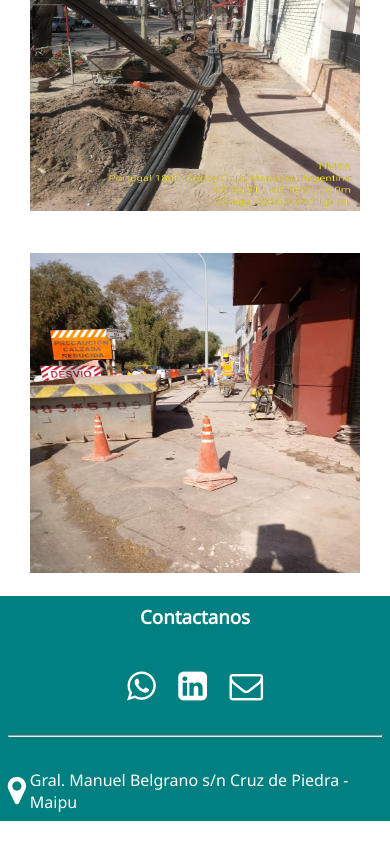
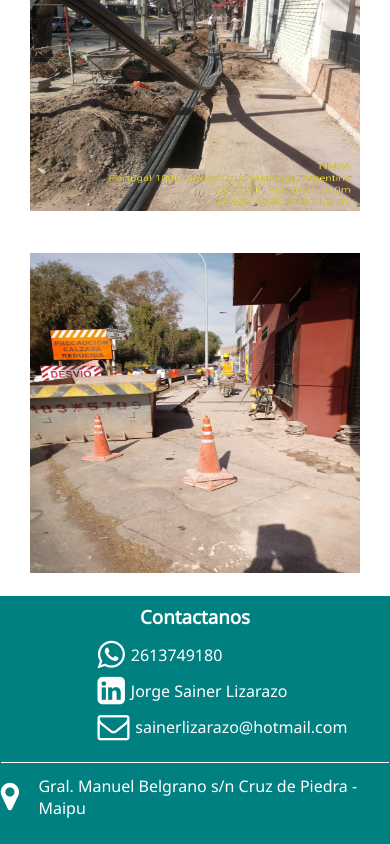
Before and after one commit to niconunez96/docker-react, a React (Create React App) app: page /home in a window 390 px wide. Shown: the part 1426-2270 px from the top of the page. Before the commit the page ends 2247 px from the top, so only its background shows below. Built offline with nearby package versions, Linux system fonts and the light colour scheme.

Commit message:
Arrange footer style

```diff
--- a/src/Components/Components/AboutUs.css
+++ b/src/Components/Components/AboutUs.css
@@ -23,7 +23,6 @@ ul{
     grid-template-rows: 1fr 1fr;
     grid-template-areas: "construction wineries"
                          "comunication electricity";
-    /* gap: 3%; */
 }
 
 .construction{
--- a/src/Components/Components/Footer.css
+++ b/src/Components/Components/Footer.css
@@ -1,27 +1,71 @@
+.contactUsContainer{
+    background-color: teal;
+    display: flex;
+    height: 12rem;
+    color: white;
+    padding-bottom: 2%;
+}
+
 .contactUs{
-    background-color: teal;
+    width: 50%;
     padding: 2%;
-    color: white;
-    display: grid;
-    grid-template-columns: 1fr;
-    grid-template-rows: 1fr 1fr;
-    gap: 2em;
 }
 
 .contactUs-title{
-    text-align: center;
+    margin-left: 25%;
 }
 
 .contactUs-media{
     display: flex;
-    justify-content: center;
-    gap: 2em;
-    font-size: .7em;
+    flex-direction: column;
+    margin-left: 25%;
+    margin-top: 3%;
+}
+
+.media-link{
+    align-items: center;
+    display: flex;
+    font-size: 1rem;
+    gap: 3%;
+    margin-top: 2%;
 }
 
 .address{
     display: flex;
     justify-content: center;
     align-items: center;
-    gap: 1%;
 }
+
+.address-name{
+    display: flex;
+    justify-content: center;
+    align-items: center;
+    gap: 5%;
+}
+
+@media only screen and (max-width: 500px) {
+    .contactUsContainer{
+        display: flex;
+        flex-direction: column;
+        height: 15rem;
+        align-items: center;
+    }
+
+    .contactUs-title{
+        margin-left: 0%;
+        text-align: center;
+    }
+
+    .contactUs-media{
+        display: flex;
+        flex-direction: column;
+        margin-left: 0%;
+        margin-top: 3%;
+    }
+
+    .address{
+        border-top: 1px solid white;
+        margin-top: 3%;
+        padding-top: 3%;
+    }
+}
--- a/src/Components/Components/Footer.js
+++ b/src/Components/Components/Footer.js
@@ -4,24 +4,30 @@ import './Footer.css'
 
 const Footer = (props) => {
     return (
+        <section className="contactUsContainer">
             <section className="contactUs">
                 <h3 className="contactUs-title">Contactanos</h3>
                 <div className="contactUs-media">
-                <a href="https://wa.link/l5b15d" target="_blank" rel="noopener noreferrer">
-                    <i className="fa fa-whatsapp fa-3x" aria-hidden="true"></i>
+                    <a className="media-link" href="https://wa.link/l5b15d" target="_blank" rel="noopener noreferrer">
+                        <i className="fa fa-whatsapp fa-2x" aria-hidden="true"></i>
+                        2613749180
                     </a>
-                <a href="https://www.linkedin.com/in/jorge-sainer-lizarazo-254a621aa/" target="_blank" rel="noopener noreferrer">
-                    <i className="fa fa-linkedin-square fa-3x" aria-hidden="true"></i>
+                    <a className="media-link" href="https://www.linkedin.com/in/jorge-sainer-lizarazo-254a621aa/" target="_blank" rel="noopener noreferrer">
+                        <i className="fa fa-linkedin-square fa-2x" aria-hidden="true"></i>
+                        Jorge Sainer Lizarazo
                     </a>
-                <a href="mailto:sainerlizarazo@hotmail.com.ar" target="_blank" rel="noopener noreferrer">
-                    <i className="fa fa-envelope-o fa-3x" aria-hidden="true"></i>
+                    <a className="media-link" href="mailto:sainerlizarazo@hotmail.com.ar" target="_blank" rel="noopener noreferrer">
+                        <i className="fa fa-envelope-o fa-2x" aria-hidden="true"></i>
+                        sainerlizarazo@hotmail.com
                     </a>
                 </div>
-            <hr/>
-            <div className="address">
+            </section>
+            <section className="address">
+                <div className="address-name">
                     <i className="fa fa-map-marker fa-2x" aria-hidden="true"></i>
                     <p>Gral. Manuel Belgrano s/n Cruz de Piedra - Maipu</p>
                 </div>
+            </section>
         </section>
     )
 };
```
Lines whose indentation alone changed are shown as unchanged.
